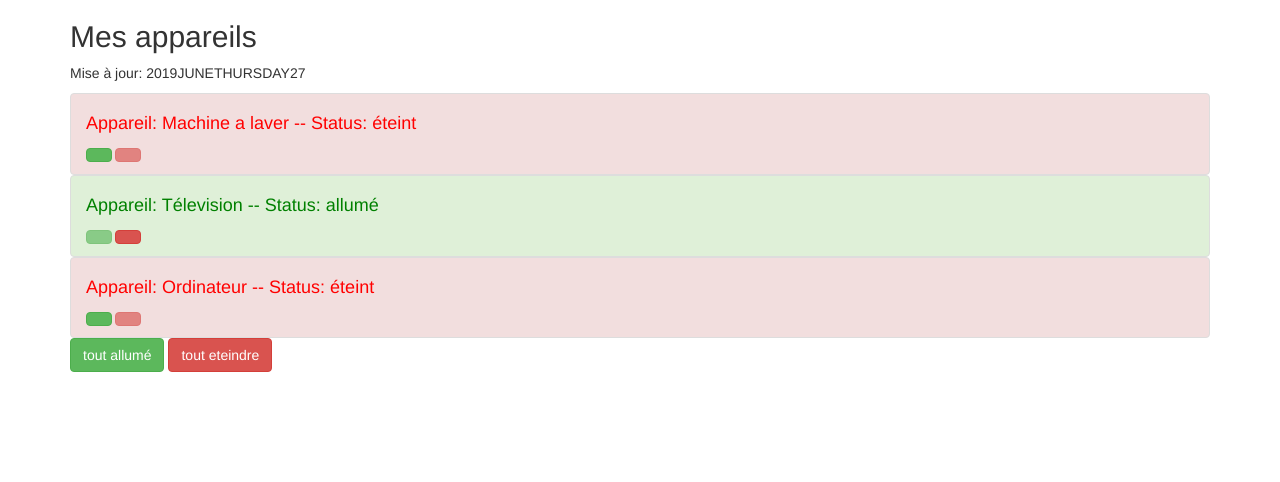
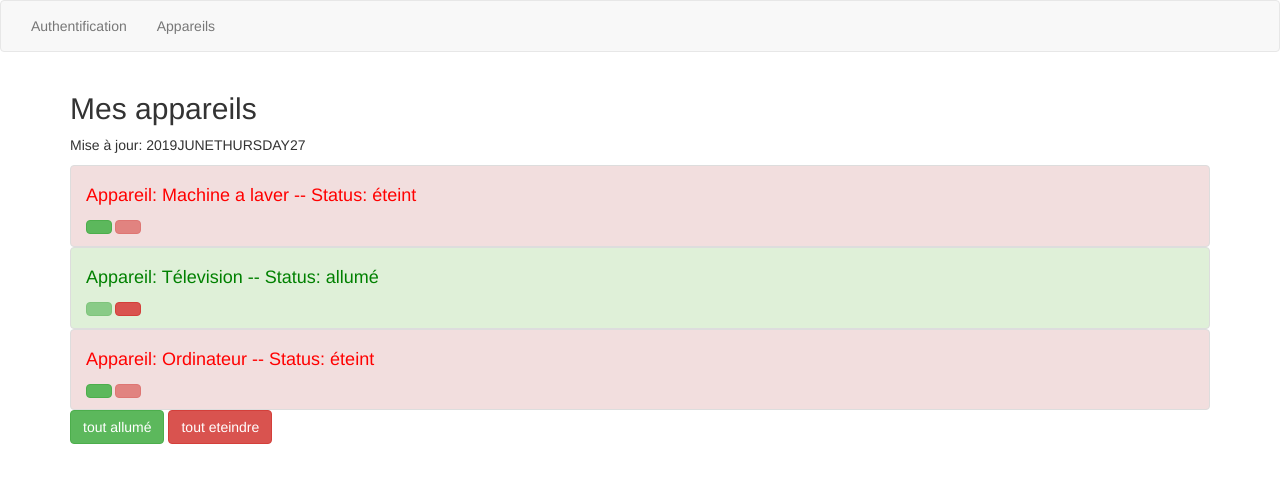
Before and after one commit to Aryles/mon-projet-angular, an Angular app: page / in a window 1280 px wide. Shown: the top 482 px of the page. Built offline with nearby package versions, Linux system fonts and the light colour scheme.

Commit message:
rajout de la barre de navigation

```diff
--- a/src/app/app.component.html
+++ b/src/app/app.component.html
@@ -1,3 +1,18 @@
+
+<nav class="navbar navbar-default">
+  <div class="container-fluid">
+    <ul class="nav navbar-nav">
+      <li routerLinkActive="active"><a routerLink="auth">Authentification</a> </li>
+      <li routerLinkActive="active"><a routerLink="appareils">Appareils </a> </li>
+
+<!--
+remplacement de href par routerlink
+chargemet beaucoup plus rapide.
+-->
+    </ul>
+  </div>
+
+</nav>
 <div class="container">
   <div class="row">
  <!--
```
